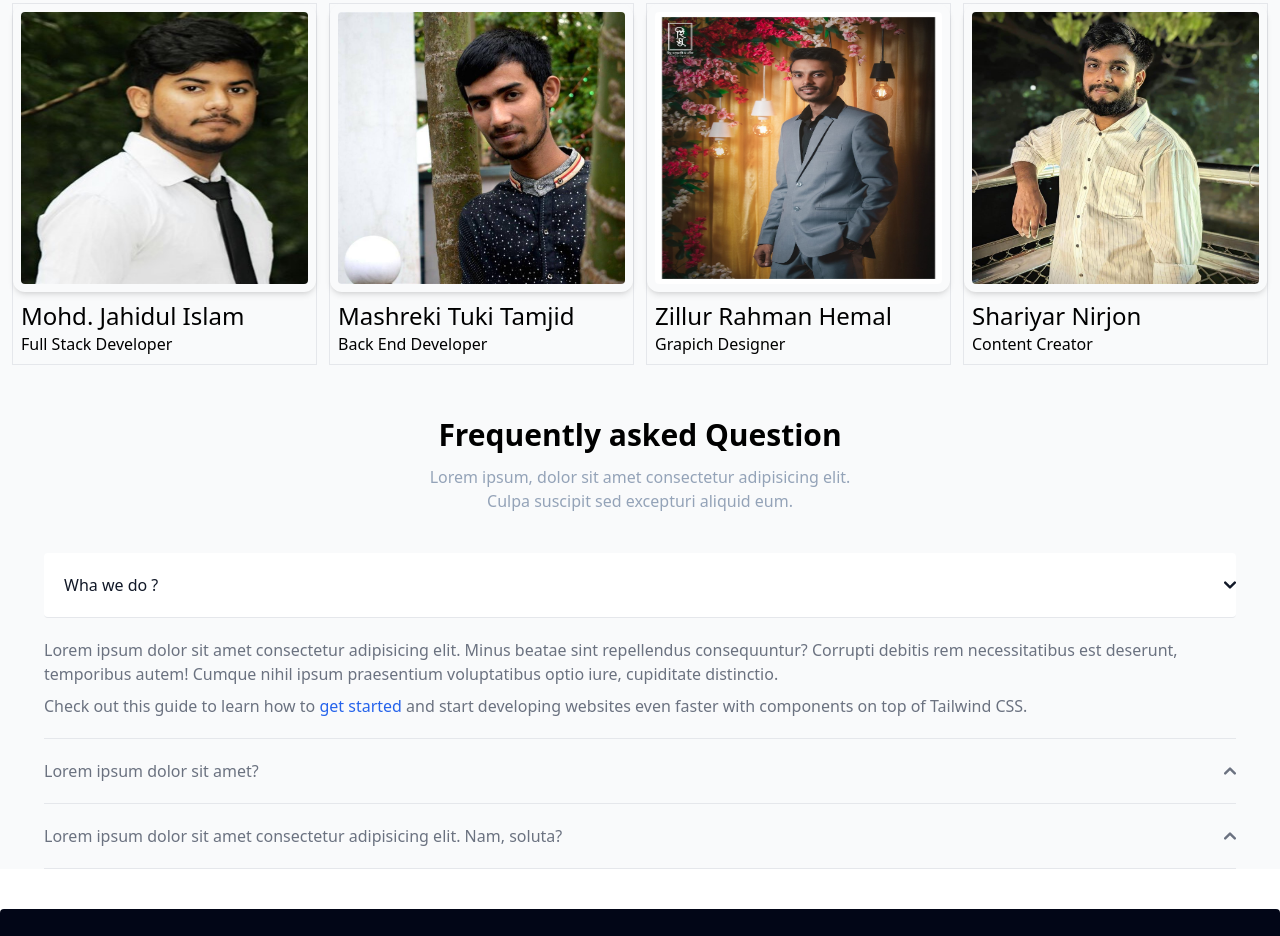
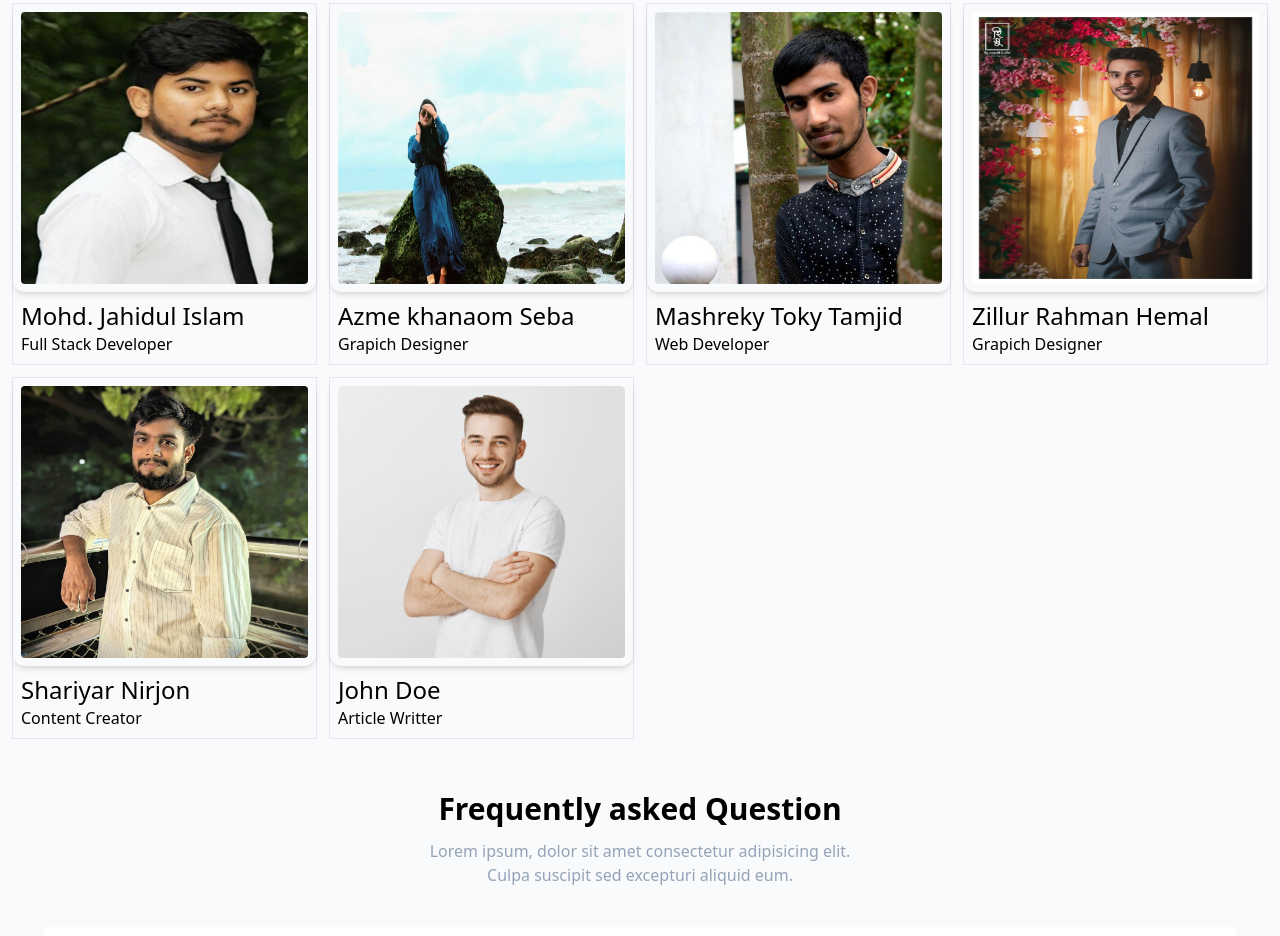
Before and after one commit to jahid-111/eCourse, a plain HTML site: page index.html in a window 1280 px wide. Shown: the part 2566-3502 px from the top of the page. Drawn offline with nearby package versions, Linux system fonts and the light colour scheme.

Commit message:
AddStudent

```diff
--- a/index.html
+++ b/index.html
@@ -448,12 +448,21 @@
                         <p class="">Full Stack Developer</p>
                     </div>
                 </div>
+
+                <!-- item ~1  -->
+                <div class="border">
+                    <img class="p-2 h-72 w-full rounded-xl shadow-md" src="images/student/azme .jpg" alt="">
+                    <div class="p-2">
+                        <h5 class="text-2xl font-medium">Azme khanaom Seba</h5>
+                        <p class="">Grapich Designer</p>
+                    </div>
+                </div>
                 <!-- item ~1  -->
                 <div class="border">
                     <img class="p-2 w-full rounded-xl shadow-md h-72" src="images/student/mashreki.jpg" alt="">
                     <div class="p-2">
-                        <h5 class="text-2xl font-medium">Mashreki Tuki Tamjid</h5>
-                        <p>Back End Developer</p>
+                        <h5 class="text-2xl font-medium">Mashreky Toky Tamjid</h5>
+                        <p>Web Developer</p>
                     </div>
                 </div>
                 <!-- item ~1  -->
@@ -470,6 +479,14 @@
                     <div class="p-2">
                         <h5 class="text-2xl font-medium">Shariyar Nirjon</h5>
                         <p>Content Creator </p>
+                    </div>
+                </div>
+                <!-- item ~1  -->
+                <div class="border">
+                    <img class="p-2 h-72 w-full rounded-xl shadow-md" src="images/student/student-3.png" alt="">
+                    <div class="p-2">
+                        <h5 class="text-2xl font-medium">John Doe</h5>
+                        <p>Article Writter</p>
                     </div>
                 </div>
 
```
Also changed, not shown: images/student/azme .jpg (added).
